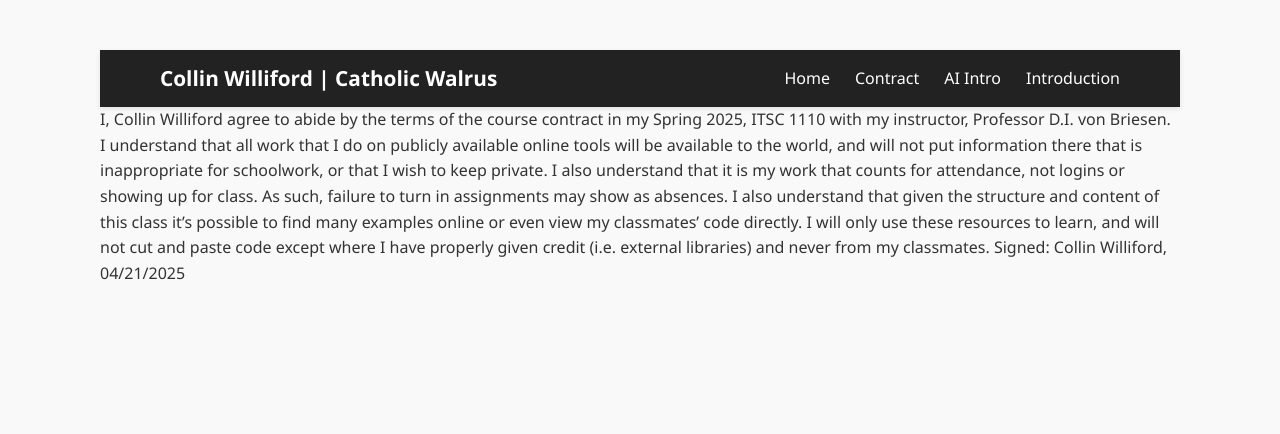
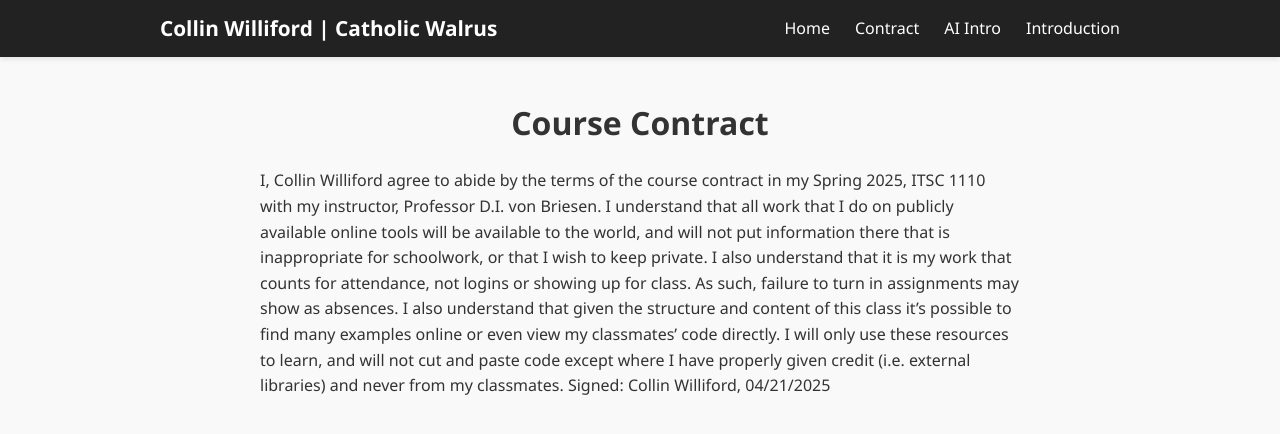
Before and after one commit to collin-williford/collin-williford.github.io, a plain HTML site: page contract.html in a window 1280 px wide. Drawn offline with Linux system fonts and the light colour scheme.

Commit message:
syncing all pages

```diff
--- a/contract.html
+++ b/contract.html
@@ -6,11 +6,6 @@
     <title>Collin Williford's Catholic Walrus | ITSC 1110 | Contract</title>
     <link rel="stylesheet" href="default.css">
     <script src="https://lint.page/kit/21b912.js" crossorigin="anonymous"></script>
-    <style>
-        body {
-            margin: 50px 100px 50px 100px
-        }
-    </style>
 </head>
 <body>
     <nav class="navbar">
@@ -18,12 +13,18 @@
           <span class="logo">Collin Williford | Catholic Walrus</span>
           <ul class="nav-links">
             <li><a href="/">Home</a></li>
-            <li><a href="/contract.html">Contract</a></li>
-            <li><a href="/aiintroduction.html">AI Intro</a></li>
-            <li><a href="/introduction.html">Introduction</a></li>
+            <li><a href="contract.html">Contract</a></li>
+            <li><a href="aiintroduction.html">AI Intro</a></li>
+            <li><a href="introduction.html">Introduction</a></li>
           </ul>
         </div>
       </nav>
-    <p>I, Collin Williford agree to abide by the terms of the course contract in my Spring 2025, ITSC 1110 with my instructor, Professor D.I. von Briesen. I understand that all work that I do on publicly available online tools will be available to the world, and will not put information there that is inappropriate for schoolwork, or that I wish to keep private. I also understand that it is my work that counts for attendance, not logins or showing up for class. As such, failure to turn in assignments may show as absences. I also understand that given the structure and content of this class it’s possible to find many examples online or even view my classmates’ code directly. I will only use these resources to learn, and will not cut and paste code except where I have properly given credit (i.e. external libraries) and never from my classmates. Signed: Collin Williford, 04/21/2025</p>
+    <main class="contract-container">
+        <h1>Course Contract</h1>
+        <section class="intro-section">
+            <p>I, Collin Williford agree to abide by the terms of the course contract in my Spring 2025, ITSC 1110 with my instructor, Professor D.I. von Briesen. I understand that all work that I do on publicly available online tools will be available to the world, and will not put information there that is inappropriate for schoolwork, or that I wish to keep private. I also understand that it is my work that counts for attendance, not logins or showing up for class. As such, failure to turn in assignments may show as absences. I also understand that given the structure and content of this class it’s possible to find many examples online or even view my classmates’ code directly. I will only use these resources to learn, and will not cut and paste code except where I have properly given credit (i.e. external libraries) and never from my classmates. Signed: Collin Williford, 04/21/2025</p>
+        </section>
+    </main>
+
 </body>
 </html>
--- a/default.css
+++ b/default.css
@@ -94,3 +94,18 @@ h2 {
 .intro-section li {
     margin-bottom: 8px;
 }
+
+
+.intro-section {
+    text-align: left;
+    margin-top: 20px;
+    line-height: 1.6;
+    font-size: 1rem;
+}
+
+.contract-container {
+        max-width: 800px;
+        margin: 40px auto;
+        padding: 0 20px;
+        text-align: center;
+}
```
Also changed, not shown: aiintroduction.html (+3 -3 lines), index.html (+3 -3 lines), introduction.html (+3 -3 lines).
